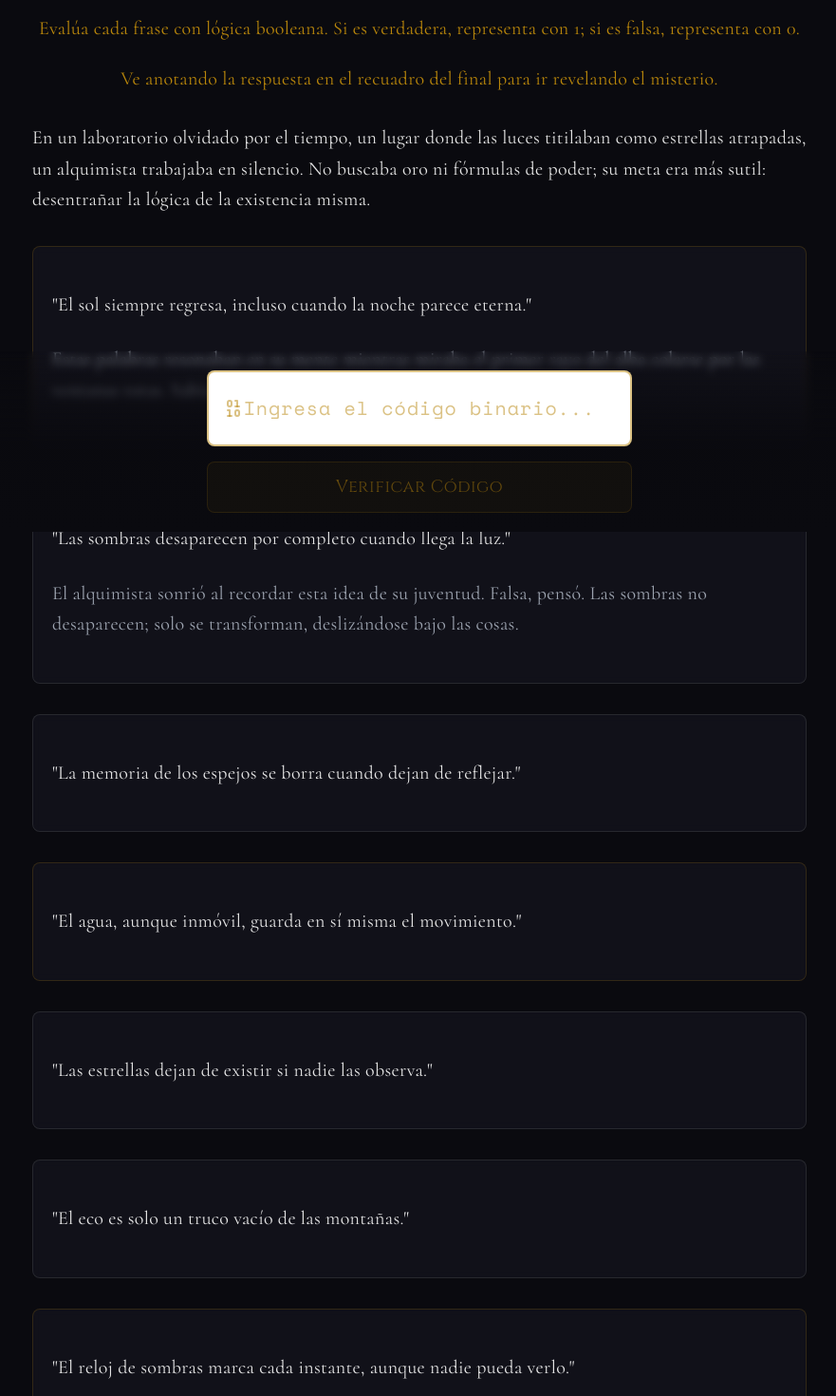
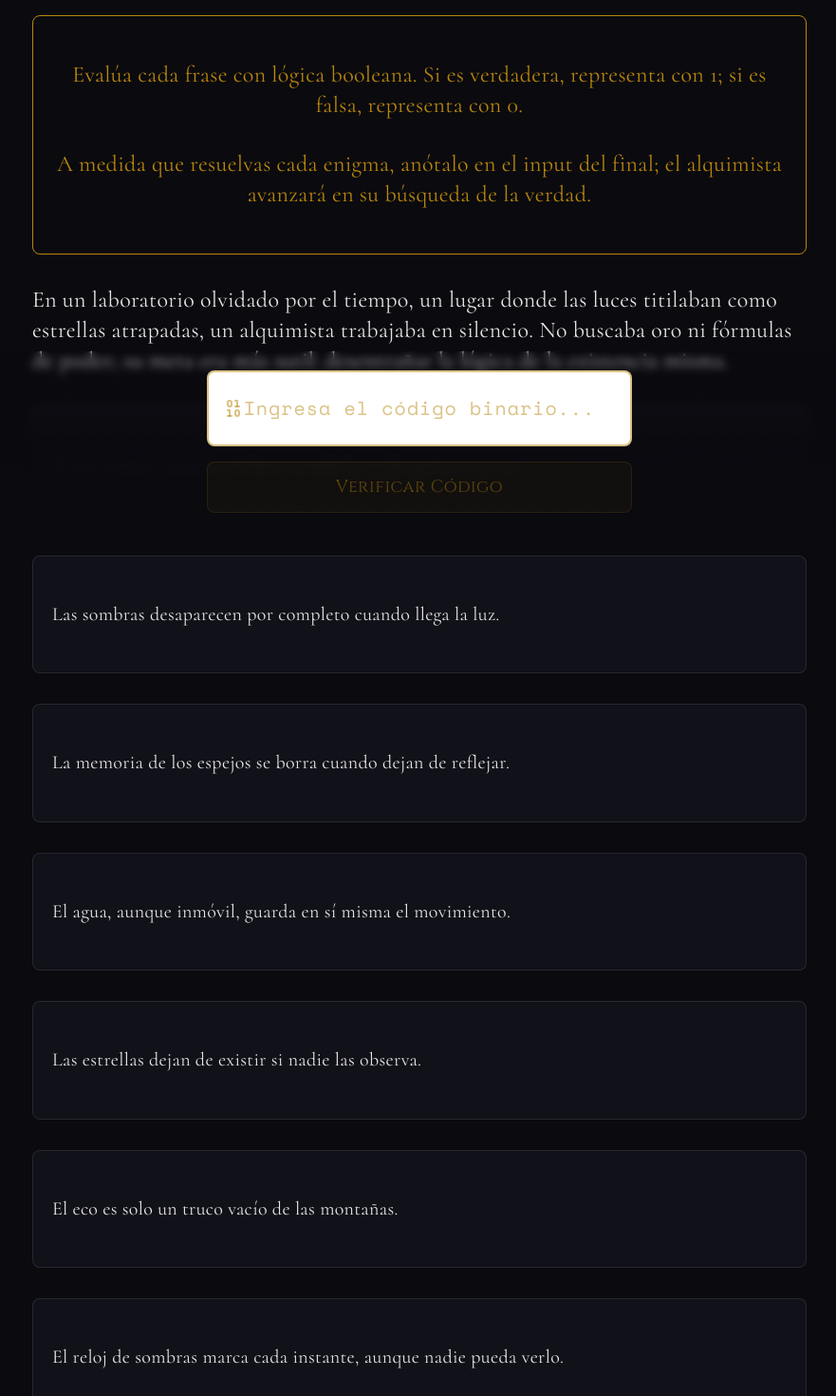
Before and after one commit to na7hk3r/reloj-de-sombras, a React (Vite) app: page / in a window 1280 px wide. Shown: the part 240-1710 px from the top of the page at 95% size, without its empty margins (198-1079 px from the left). Built offline with nearby package versions, Linux system fonts and the light colour scheme.

Commit message:
Refactorización de componente Story para mejor legibilidad y mantenimiento. Se agrega logo de espada caligráfica y se corrigen ciertos estilos

```diff
--- a/src/components/Laboratory.tsx
+++ b/src/components/Laboratory.tsx
@@ -1,11 +1,10 @@
 import React from 'react';
-import { Beaker } from 'lucide-react';
 
 const Laboratory: React.FC = () => (
   <div className="min-h-screen bg-gradient-to-b from-[#0A0A0F] to-[#14141E] text-white p-8">
     <div className="max-w-4xl mx-auto">
       <div className="text-center mb-16 animate-fade-in">
-        <Beaker className="w-20 h-20 mx-auto text-gold mb-6" />
+        <img src="https://tinyurl.com/bdefwzpn" alt="73-logo" className="w-24 mx-auto mt-6 mb-4" />
         <h1 className="text-5xl font-display text-gold mb-4 animate-glow">Laboratorio 73</h1>
         <p className="text-2xl text-silver font-display tracking-wider">Has descubierto el portal entre la lógica y el misterio</p>
       </div>
--- a/src/components/Story.tsx
+++ b/src/components/Story.tsx
@@ -1,4 +1,5 @@
-import React, { useState, useEffect } from 'react';
+import React from 'react';
+import StoryItem from './StoryItem';
 
 interface StoryProps {
   storyVisible: boolean;
@@ -6,105 +7,71 @@ interface StoryProps {
 }
 
 const Story: React.FC<StoryProps> = ({ storyVisible, binaryInput }) => {
-  const [visibleHints, setVisibleHints] = useState<number[]>([]);
-
-  useEffect(() => {
-    if (storyVisible) {
-      const timeouts = [
-        setTimeout(() => setVisibleHints((prev) => [...prev, 0]), 2000),
-        setTimeout(() => setVisibleHints((prev) => [...prev, 1]), 4000),
-        setTimeout(() => setVisibleHints((prev) => [...prev, 2]), 6000),
-        setTimeout(() => setVisibleHints((prev) => [...prev, 3]), 8000),
-        setTimeout(() => setVisibleHints((prev) => [...prev, 4]), 10000),
-        setTimeout(() => setVisibleHints((prev) => [...prev, 5]), 12000),
-        setTimeout(() => setVisibleHints((prev) => [...prev, 6]), 14000),
-      ];
-
-      return () => timeouts.forEach(clearTimeout);
+  const storyItems = [
+    {
+      statement: 'El sol siempre regresa, incluso cuando la noche parece eterna.',
+      hint: 'Estas palabras resonaban en su mente mientras miraba el primer rayo del alba colarse por las ventanas rotas. Sabía que eran ciertas; el sol nunca fallaba.',
+      correctValue: '1'
+    },
+    {
+      statement: 'Las sombras desaparecen por completo cuando llega la luz.',
+      hint: 'El alquimista sonrió al recordar esta idea de su juventud. Falsa, pensó. Las sombras no desaparecen; solo se transforman, deslizándose bajo las cosas.',
+      correctValue: '0'
+    },
+    {
+      statement: 'La memoria de los espejos se borra cuando dejan de reflejar.',
+      hint: 'Sus manos temblaron mientras sostenía un espejo antiguo. Sabía que no era cierto. Los espejos recuerdan todo, incluso aquello que el ojo humano no ve.',
+      correctValue: '0'
+    },
+    {
+      statement: 'El agua, aunque inmóvil, guarda en sí misma el movimiento.',
+      hint: 'En un frasco cristalino frente a él, el agua contenía siglos de historia, su superficie apenas perturbada, pero siempre viva.',
+      correctValue: '1'
+    },
+    {
+      statement: 'Las estrellas dejan de existir si nadie las observa.',
+      hint: 'Rió con amargura. Las estrellas existían mucho antes de que alguien pudiera alzarse para contemplarlas.',
+      correctValue: '0'
+    },
+    {
+      statement: 'El eco es solo un truco vacío de las montañas.',
+      hint: 'Sabía que no era cierto. Los ecos eran portadores de historias, devolviendo al mundo las palabras olvidadas.',
+      correctValue: '0'
+    },
+    {
+      statement: 'El reloj de sombras marca cada instante, aunque nadie pueda verlo.',
+      hint: 'Esta idea lo reconfortaba. Era verdadera, como el tiempo mismo, siempre presente aunque invisible.',
+      correctValue: '1'
     }
-  }, [storyVisible]);
-
-  const isCorrectInput = (index: number) => {
-    const correctValues = ['1', '0', '0', '1', '0', '0', '1'];
-    return binaryInput[index] === correctValues[index];
-  };
+  ];
 
   return (
     <div className={`prose prose-invert max-w-none transition-opacity duration-1000 ${storyVisible ? 'opacity-100' : 'opacity-0'}`}>
       <h1 className="text-5xl font-display mb-12 text-center text-gold animate-glow">El reloj de sombras</h1>
-      <p className="text-center text-xl text-gold">
-        Evalúa cada frase con lógica booleana. Si es verdadera, representa con 1; si es falsa, representa con 0.
-      </p>
-      <p className="text-center text-xl mb-8 text-gold">
-        Ve anotando la respuesta en el recuadro del final para ir revelando el misterio.
-      </p>
+      <div className="border border-gold p-4 rounded-lg mb-8">
+        <p className="text-center text-2xl text-gold">
+          Evalúa cada frase con lógica booleana. Si es verdadera, representa con 1; si es falsa, representa con 0.
+        </p>
+        <p className="text-center text-2xl text-gold">
+          A medida que resuelvas cada enigma, anótalo en el input del final; el alquimista avanzará en su búsqueda de la verdad.
+        </p>
+      </div>
       <div className="space-y-8 text-xl leading-relaxed">
-        <p className="animate-fade-in" style={{ animationDelay: '0.2s' }}>
+        <p className="animate-fade-in text-2xl" style={{ animationDelay: '0.2s' }}>
           En un laboratorio olvidado por el tiempo, un lugar donde las luces titilaban como estrellas atrapadas,
           un alquimista trabajaba en silencio. No buscaba oro ni fórmulas de poder; su meta era más sutil:
           desentrañar la lógica de la existencia misma.
         </p>
-
-        <div className="p-6 border border-gold/20 rounded-lg bg-card backdrop-blur-sm animate-fade-in" style={{ animationDelay: '0.4s' }}>
-          {isCorrectInput(0) && <p><span className="text-gold font-display">(1 - true)</span><br/></p>}
-          <p>"El sol siempre regresa, incluso cuando la noche parece eterna."</p>
-          {visibleHints.includes(0) && (
-            <p className="mt-2 text-gray-400">Estas palabras resonaban en su mente mientras miraba el primer rayo del alba colarse por las ventanas rotas. Sabía que eran ciertas; el sol nunca fallaba.</p>
-          )}
-        </div>
-
-        <div className="p-6 border border-silver/20 rounded-lg bg-card backdrop-blur-sm animate-fade-in" style={{ animationDelay: '0.6s' }}>
-          {isCorrectInput(1) && <p><span className="text-silver font-display">(0 - false)</span><br/></p>}
-          <p>"Las sombras desaparecen por completo cuando llega la luz."</p>
-          {visibleHints.includes(1) && (
-            <p className="mt-2 text-gray-400">El alquimista sonrió al recordar esta idea de su juventud. Falsa, pensó. Las sombras no desaparecen; solo se transforman, deslizándose bajo las cosas.</p>
-          )}
-        </div>
-
-        <div className="p-6 border border-silver/20 rounded-lg bg-card backdrop-blur-sm animate-fade-in" style={{ animationDelay: '0.8s' }}>
-          {isCorrectInput(2) && <p><span className="text-silver font-display">(0 - false)</span><br/></p>}
-          <p>"La memoria de los espejos se borra cuando dejan de reflejar."</p>
-          {visibleHints.includes(2) && (
-            <p className="mt-2 text-gray-400">Sus manos temblaron mientras sostenía un espejo antiguo. Sabía que no era cierto. Los espejos recuerdan todo, incluso aquello que el ojo humano no ve.</p>
-          )}
-        </div>
-
-        <div className="p-6 border border-gold/20 rounded-lg bg-card backdrop-blur-sm animate-fade-in" style={{ animationDelay: '1s' }}>
-          {isCorrectInput(3) && <p><span className="text-gold font-display">(1 - true)</span><br/></p>}
-          <p>"El agua, aunque inmóvil, guarda en sí misma el movimiento."</p>
-          {visibleHints.includes(3) && (
-            <p className="mt-2 text-gray-400">En un frasco cristalino frente a él, el agua contenía siglos de historia, su superficie apenas perturbada, pero siempre viva.</p>
-          )}
-        </div>
-
-        <div className="p-6 border border-silver/20 rounded-lg bg-card backdrop-blur-sm animate-fade-in" style={{ animationDelay: '1.2s' }}>
-          {isCorrectInput(4) && <p><span className="text-silver font-display">(0 - false)</span><br/></p>}
-          <p>"Las estrellas dejan de existir si nadie las observa."</p>
-          {visibleHints.includes(4) && (
-            <p className="mt-2 text-gray-400">Rió con amargura. Las estrellas existían mucho antes de que alguien pudiera alzarse para contemplarlas.</p>
-          )}
-        </div>
-
-        <div className="p-6 border border-silver/20 rounded-lg bg-card backdrop-blur-sm animate-fade-in" style={{ animationDelay: '1.4s' }}>
-          {isCorrectInput(5) && <p><span className="text-silver font-display">(0 - false)</span><br/></p>}
-          <p>"El eco es solo un truco vacío de las montañas."</p>
-          {visibleHints.includes(5) && (
-            <p className="mt-2 text-gray-400">Sabía que no era cierto. Los ecos eran portadores de historias, devolviendo al mundo las palabras olvidadas.</p>
-          )}
-        </div>
-
-        <div className="p-6 border border-gold/20 rounded-lg bg-card backdrop-blur-sm animate-fade-in" style={{ animationDelay: '1.6s' }}>
-          {isCorrectInput(6) && <p><span className="text-gold font-display">(1 - true)</span><br/></p>}
-          <p>"El reloj de sombras marca cada instante, aunque nadie pueda verlo."</p>
-          {visibleHints.includes(6) && (
-            <p className="mt-2 text-gray-400">Esta idea lo reconfortaba. Era verdadera, como el tiempo mismo, siempre presente aunque invisible.</p>
-          )}
-        </div>
-
-        <div className="mt-12 italic animate-fade-in" style={{ animationDelay: '1.8s' }}>
-          <p>En su mesa de trabajo, el alquimista anotó las ideas que había descifrado: 1, 0, 0, 1, 0, 0, 1. Una cifra que parecía simple, pero contenía una verdad más profunda. 73, pensó, como si fuera un número que hablara del equilibrio entre la luz y la sombra, entre el ser y el no-ser.</p>
-          <p>"Este código no es un final, sino un comienzo. Para quien lo descubra, quizás haya algo más allá de lo evidente."</p>
-        </div>
+        {storyItems.map((item, index) => (
+          <StoryItem
+            key={index}
+            index={index}
+            binaryInput={binaryInput}
+            statement={item.statement}
+            hint={item.hint}
+            correctValue={item.correctValue}
+          />
+        ))}
       </div>
     </div>
   );
--- /dev/null
+++ b/src/components/StoryItem.tsx
@@ -0,0 +1,25 @@
+import React from 'react';
+
+interface StoryItemProps {
+  index: number;
+  binaryInput: string;
+  statement: string;
+  hint: string;
+  correctValue: '1' | '0';
+}
+
+const StoryItem: React.FC<StoryItemProps> = ({ index, binaryInput, statement, hint, correctValue }) => {
+  const isCorrectInput = binaryInput[index] === correctValue;
+
+  return (
+    <div className={`p-6 border ${isCorrectInput ? 'border-gold/20' : 'border-silver/20'} rounded-lg bg-card backdrop-blur-sm animate-fade-in`} style={{ animationDelay: `${0.2 * (index + 1)}s` }}>
+      {isCorrectInput && <p><span className={`text-${correctValue === '1' ? 'gold' : 'silver'} font-display`}>({correctValue} - {correctValue === '1' ? 'true' : 'false'})</span><br/></p>}
+      <p>{statement}</p>
+      {isCorrectInput && (
+        <p className="mt-2 text-gray-400">{hint}</p>
+      )}
+    </div>
+  );
+};
+
+export default StoryItem;
```
